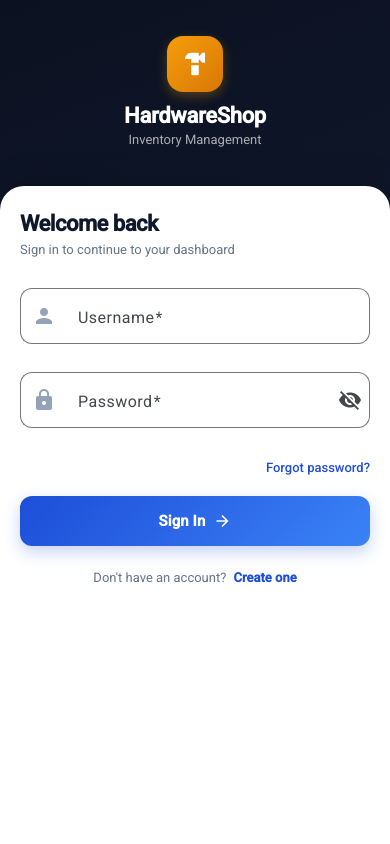
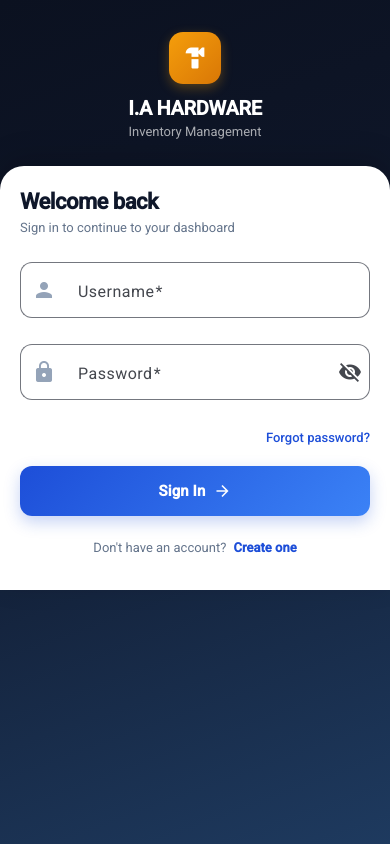
Before and after one commit to eqbaltherebel/hardware-shop-frontend, an Angular app: page /login/login in a window 390 px wide. Built offline with nearby package versions, Linux system fonts and the light colour scheme.

Commit message:
Fix error

```diff
--- a/src/app/auth/login/login.html
+++ b/src/app/auth/login/login.html
@@ -2,7 +2,6 @@
 
   <!-- Brand / Marketing Panel -->
   <div class="auth-left">
-    <!-- Decorative background shapes -->
     <div class="bg-shape shape-1"></div>
     <div class="bg-shape shape-2"></div>
     <div class="bg-grid"></div>
@@ -49,7 +48,7 @@
 
       <div class="left-footer">
         <span class="dot"></span>
-        Trusted by 500+ hardware stores
+        Designed & developed by Rahil Eqbal
       </div>
     </div>
   </div>
@@ -63,7 +62,7 @@
         <mat-icon class="brand-icon">hardware</mat-icon>
       </div>
       <div class="mobile-brand-text">
-        <h1>HardwareShop</h1>
+        <h1>I.A HARDWARE</h1>
         <p>Inventory Management</p>
       </div>
     </div>
@@ -82,12 +81,8 @@
           <input matInput formControlName="username"
                  placeholder="Enter your username"
                  autocomplete="username">
-          <mat-error *ngIf="form.get('username')?.hasError('required')">
-            Username is required
-          </mat-error>
-          <mat-error *ngIf="form.get('username')?.hasError('minlength')">
-            Min 3 characters
-          </mat-error>
+          <mat-error *ngIf="form.get('username')?.hasError('required')">Username is required</mat-error>
+          <mat-error *ngIf="form.get('username')?.hasError('minlength')">Min 3 characters</mat-error>
         </mat-form-field>
 
         <mat-form-field appearance="outline" class="full-width">
@@ -102,12 +97,8 @@
                   [attr.aria-label]="hidePassword ? 'Show password' : 'Hide password'">
             <mat-icon>{{ hidePassword ? 'visibility_off' : 'visibility' }}</mat-icon>
           </button>
-          <mat-error *ngIf="form.get('password')?.hasError('required')">
-            Password is required
-          </mat-error>
-          <mat-error *ngIf="form.get('password')?.hasError('minlength')">
-            Min 6 characters
-          </mat-error>
+          <mat-error *ngIf="form.get('password')?.hasError('required')">Password is required</mat-error>
+          <mat-error *ngIf="form.get('password')?.hasError('minlength')">Min 6 characters</mat-error>
         </mat-form-field>
 
         <div class="form-row">
--- a/src/app/auth/login/login.scss
+++ b/src/app/auth/login/login.scss
@@ -1,4 +1,4 @@
-/* ── Global safeguards so nothing leaks on mobile ── */
+/* ─────────────── Safeguards ─────────────── */
 :host {
   display: block;
   width: 100%;
@@ -7,29 +7,25 @@
 }
 *, *::before, *::after { box-sizing: border-box; }
 
-/* ── Wrapper ──────────────────────────────────── */
+/* ─────────────── Wrapper ─────────────── */
 .auth-wrapper {
   display: flex;
   min-height: 100vh;
   width: 100%;
-  overflow: hidden;
   background: #f8fafc;
 
   @media (max-width: 960px) {
     flex-direction: column;
-    height: auto;
     min-height: 100vh;
-    /* Dark gradient covers the whole mobile viewport */
     background: linear-gradient(160deg, #0b1120 0%, #0f172a 40%, #1e3a5f 100%);
   }
 }
 
-/* ══════════════════════════════════════════════
-   LEFT / BRAND PANEL
-   ══════════════════════════════════════════════ */
+/* ═══════════════ LEFT PANEL (Desktop only) ═══════════════ */
 .auth-left {
   flex: 1;
   position: relative;
+  overflow: hidden;
   background:
     radial-gradient(circle at 20% 20%, rgba(245,158,11,0.12) 0%, transparent 40%),
     linear-gradient(145deg, #0b1120 0%, #0f172a 50%, #1e3a5f 100%);
@@ -37,23 +33,15 @@
   display: flex;
   align-items: center;
   padding: 60px 56px;
-  overflow: hidden;
 
-  @media (max-width: 1200px) { padding: 50px 40px; }
-  @media (max-width: 960px)  {
-    flex: none;
-    width: 100%;
-    padding: 40px 28px;
-    min-height: auto;
-  }
-  @media (max-width: 960px) { display: none; }  /* hidden on mobile, replaced by compact header */
+  @media (max-width: 1200px) { padding: 48px 40px; }
+  @media (max-width: 960px)  { display: none; }
 }
 
 .bg-shape {
   position: absolute;
   border-radius: 50%;
   filter: blur(60px);
-  opacity: 0.5;
   pointer-events: none;
 
   &.shape-1 {
@@ -89,7 +77,7 @@
 }
 
 .brand-block {
-  margin-bottom: 52px;
+  margin-bottom: 48px;
 
   h1 {
     margin: 18px 0 0;
@@ -115,19 +103,13 @@
   box-shadow: 0 8px 24px rgba(245,158,11,0.35);
 
   .brand-icon {
-    font-size: 32px;
-    height: 32px;
-    width: 32px;
-    color: #fff;
+    font-size: 32px; height: 32px; width: 32px; color: #fff;
   }
 
   &.small {
-    width: 44px;
-    height: 44px;
-    border-radius: 12px;
+    width: 52px; height: 52px; border-radius: 14px;
     box-shadow: 0 4px 12px rgba(245,158,11,0.3);
-
-    .brand-icon { font-size: 24px; height: 24px; width: 24px; }
+    .brand-icon { font-size: 28px; height: 28px; width: 28px; }
   }
 }
 
@@ -135,7 +117,7 @@
   display: flex;
   flex-direction: column;
   gap: 18px;
-  margin-bottom: 42px;
+  margin-bottom: 40px;
 }
 
 .feature {
@@ -144,34 +126,16 @@
   gap: 14px;
 
   .feature-icon {
-    width: 42px;
-    height: 42px;
+    width: 42px; height: 42px;
     border-radius: 12px;
     background: rgba(245,158,11,0.12);
     border: 1px solid rgba(245,158,11,0.2);
-    display: flex;
-    align-items: center;
-    justify-content: center;
+    display: flex; align-items: center; justify-content: center;
     flex-shrink: 0;
-
-    mat-icon {
-      color: #fbbf24;
-      font-size: 20px;
-      height: 20px;
-      width: 20px;
-    }
+    mat-icon { color: #fbbf24; font-size: 20px; height: 20px; width: 20px; }
   }
-
-  .feature-title {
-    font-size: 15px;
-    font-weight: 600;
-    color: #fff;
-  }
-  .feature-sub {
-    font-size: 13px;
-    color: rgba(255,255,255,0.55);
-    margin-top: 2px;
-  }
+  .feature-title { font-size: 15px; font-weight: 600; color: #fff; }
+  .feature-sub   { font-size: 13px; color: rgba(255,255,255,0.55); margin-top: 2px; }
 }
 
 .left-footer {
@@ -193,9 +157,7 @@
   }
 }
 
-/* ══════════════════════════════════════════════
-   RIGHT / FORM PANEL
-   ══════════════════════════════════════════════ */
+/* ═══════════════ RIGHT / FORM PANEL ═══════════════ */
 .auth-right {
   width: 480px;
   display: flex;
@@ -209,57 +171,37 @@
 
   @media (max-width: 960px) {
     width: 100%;
-    flex: 1;
     padding: 0;
-    min-height: 100vh;
-    background: transparent;     /* let the dark gradient show */
+    background: transparent;
     justify-content: flex-start;
   }
 }
 
-/* ── Mobile compact brand header ── */
+/* ── Mobile brand (shown on mobile only) ── */
 .mobile-brand {
   display: none;
   flex-direction: column;
   align-items: center;
   text-align: center;
   width: 100%;
-  padding: 48px 24px 32px;
-  padding-top: calc(48px + env(safe-area-inset-top));   /* notch safe */
+  padding: 44px 24px 28px;
+  padding-top: calc(44px + env(safe-area-inset-top));
   color: #fff;
-  background: transparent;
-
-  .brand-logo.small {
-    width: 56px;
-    height: 56px;
-    border-radius: 16px;
-
-    .brand-icon { font-size: 30px; height: 30px; width: 30px; }
-  }
 
   .mobile-brand-text {
     margin-top: 14px;
-
-    h1 {
-      margin: 0;
-      font-size: 22px;
-      font-weight: 800;
-      letter-spacing: -0.3px;
-      color: #fff;
-    }
-    p {
-      margin: 4px 0 0;
-      font-size: 13px;
-      color: rgba(255, 255, 255, 0.65);
-    }
+    h1 { margin: 0; font-size: 22px; font-weight: 800; letter-spacing: -0.3px; color: #fff; }
+    p  { margin: 4px 0 0; font-size: 13px; color: rgba(255,255,255,0.65); }
   }
 
   @media (max-width: 960px) { display: flex; }
   @media (max-width: 480px) {
-    padding: 36px 20px 28px;
-    padding-top: calc(36px + env(safe-area-inset-top));
+    padding: 32px 20px 24px;
+    padding-top: calc(32px + env(safe-area-inset-top));
+    .mobile-brand-text h1 { font-size: 20px; }
   }
 }
+
 /* ── Auth card ── */
 .auth-card {
   width: 100%;
@@ -268,16 +210,13 @@
 
   @media (max-width: 960px) {
     max-width: 100%;
-    flex: 1;
     background: #fff;
     border-radius: 28px 28px 0 0;
-    padding: 32px 24px 40px;
-    box-shadow: 0 -8px 30px rgba(0, 0, 0, 0.12);
-    margin-top: 8px;
+    padding: 32px 28px 40px;
+    box-shadow: 0 -8px 30px rgba(0,0,0,0.15);
   }
-
   @media (max-width: 480px) {
-    padding: 28px 20px 32px;
+    padding: 26px 20px 32px;
     border-radius: 24px 24px 0 0;
   }
 }
@@ -288,7 +227,7 @@
 }
 
 .card-heading {
-  margin-bottom: 28px;
+  margin-bottom: 24px;
 
   h2 {
     font-size: 28px;
@@ -299,12 +238,10 @@
 
     @media (max-width: 480px) { font-size: 22px; }
   }
-
   .card-sub {
     color: #64748b;
     margin: 0;
     font-size: 14px;
-
     @media (max-width: 480px) { font-size: 13px; }
   }
 }
@@ -313,7 +250,7 @@
 
 .full-width {
   width: 100%;
-  margin-bottom: 8px;
+  margin-bottom: 6px;
 }
 
 .form-row {
@@ -345,7 +282,6 @@
     transform: translateY(-1px);
     box-shadow: 0 10px 22px rgba(29,78,216,0.35);
   }
-
   &[disabled] { opacity: 0.7; }
 
   span {
@@ -356,15 +292,10 @@
   }
 
   .arrow {
-    font-size: 18px;
-    height: 18px;
-    width: 18px;
+    font-size: 18px; height: 18px; width: 18px;
     transition: transform 0.2s;
   }
-
   &:hover .arrow { transform: translateX(3px); }
-
-  mat-spinner { display: inline-block; }
 
   ::ng-deep mat-spinner circle { stroke: #fff !important; }
 }
@@ -386,19 +317,15 @@
   @media (max-width: 480px) { font-size: 13px; }
 }
 
-/* ══════════════════════════════════════════════
-   Material form field polish
-   ══════════════════════════════════════════════ */
+/* ═══════════════ Material form-field polish ═══════════════ */
 ::ng-deep .auth-card {
-
   .mat-mdc-form-field { width: 100%; }
 
   .mat-mdc-text-field-wrapper {
-    border-radius: 12px !important;
     background: #fff !important;
   }
 
-  /* Round ONLY the outer corners of each outline half */
+  /* Round only the outer corners of each outline half */
   .mdc-notched-outline__leading {
     border-top-left-radius: 12px !important;
     border-bottom-left-radius: 12px !important;
@@ -406,7 +333,6 @@
     border-bottom-right-radius: 0 !important;
     min-width: 12px !important;
   }
-
   .mdc-notched-outline__trailing {
     border-top-right-radius: 12px !important;
     border-bottom-right-radius: 12px !important;
@@ -418,6 +344,5 @@
     color: #94a3b8;
     margin-right: 6px;
   }
-
   .mat-mdc-form-field-infix { min-width: 0 !important; }
 }
```
